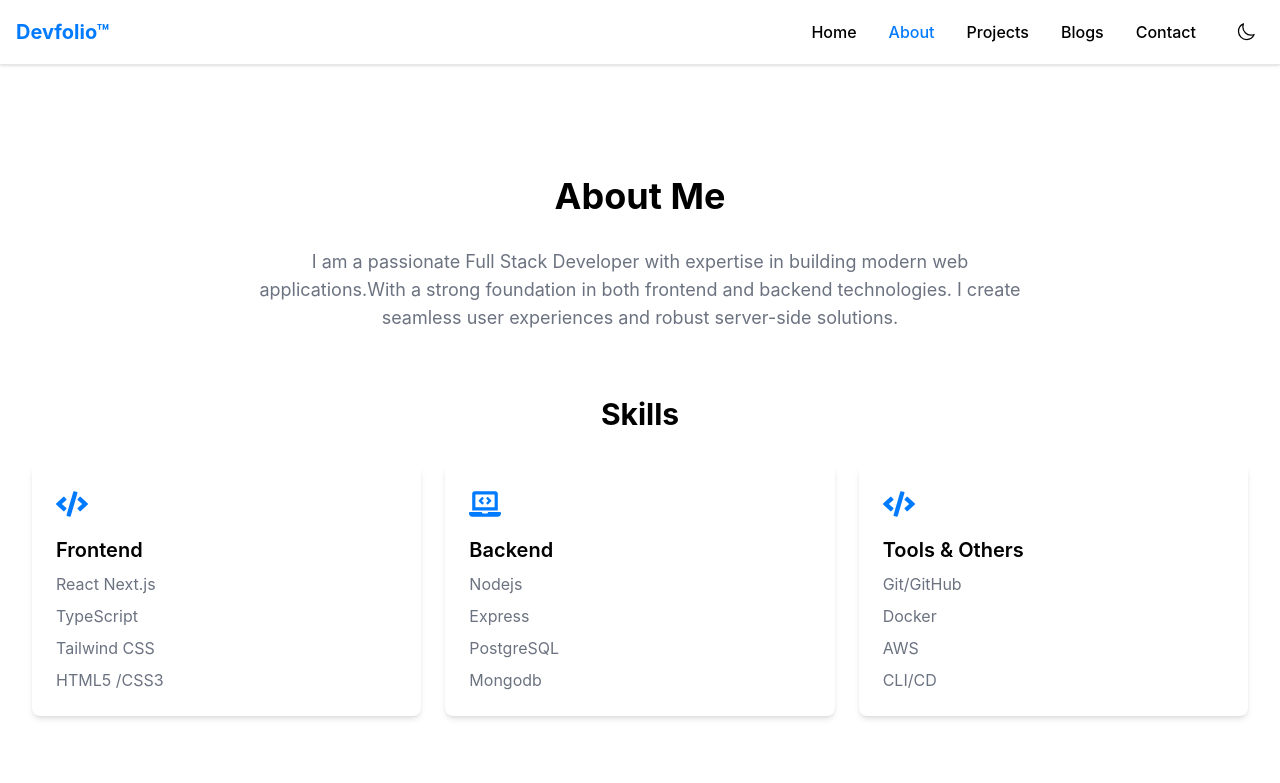
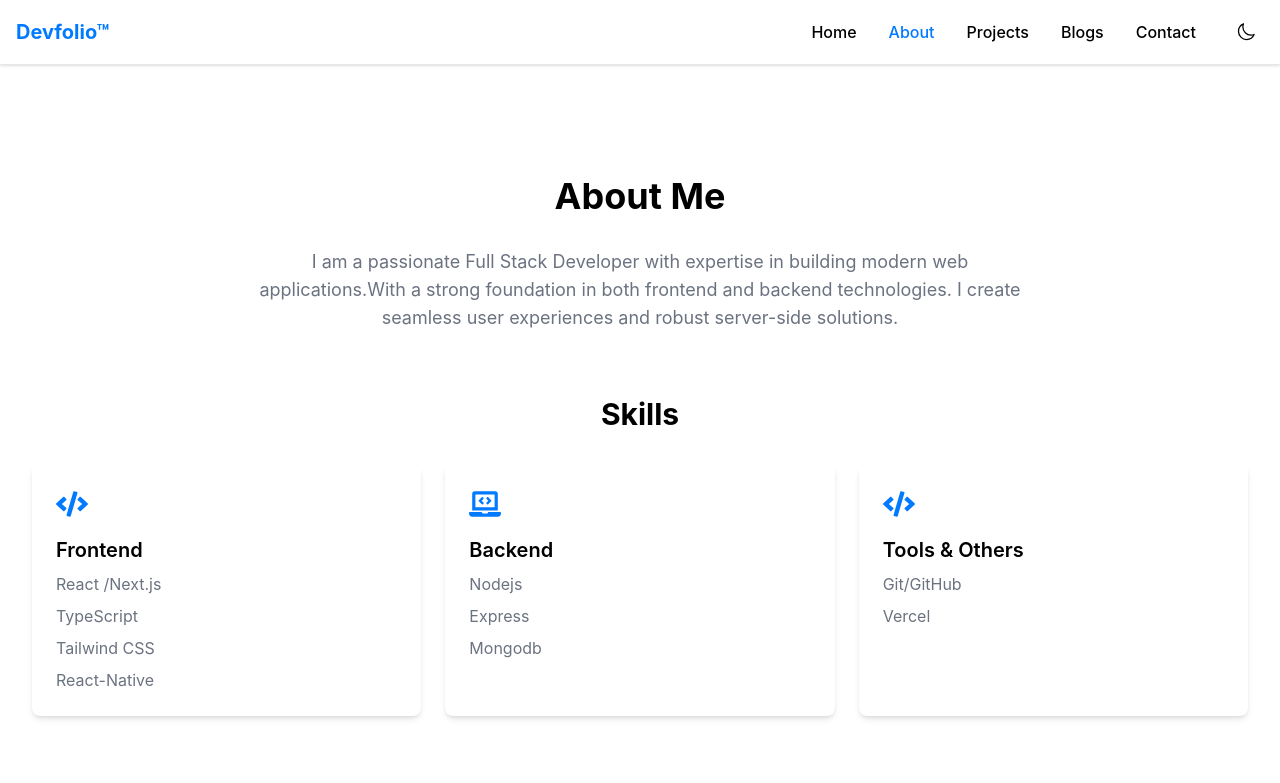
Before and after one commit to wardahrana/Wardah-Profile, a Next.js app: page /about in a window 1280 px wide. Shown: the top 783 px of the page. Built offline with nearby package versions, Linux system fonts and the light colour scheme.

Commit message:
Changes in  About-Page

```diff
--- a/src/app/about/page.tsx
+++ b/src/app/about/page.tsx
@@ -17,10 +17,10 @@ const About = () => {
             <FaCode className="h-8 w-8 text-primary mb-4" />
             <h3 className='text-xl font-semibold mb-2'>Frontend</h3>
             <ul className='text-secondary space-y-2'>
-              <li>React Next.js</li>
+              <li>React /Next.js</li>
               <li>TypeScript</li>
               <li>Tailwind  CSS</li>
-              <li>HTML5 /CSS3</li>
+              <li> React-Native</li>
             </ul>
           </div>
           <div className='bg-white dark:bg-dark/50  p-6 rounded-lg shadow-md  '>
@@ -29,7 +29,6 @@ const About = () => {
             <ul className='text-secondary space-y-2'>
               <li>Nodejs</li>
               <li>Express</li>
-              <li>PostgreSQL</li>
               <li>Mongodb</li>
             </ul>
           </div>
@@ -38,9 +37,8 @@ const About = () => {
             <h3 className='text-xl font-semibold mb-2'>Tools & Others</h3>
             <ul className='text-secondary space-y-2'>
               <li>Git/GitHub</li>
-              <li>Docker</li>
-              <li>AWS</li>
-              <li>CLI/CD</li>
+              <li> Vercel </li>
+
             </ul>
           </div>
         </div>
```
